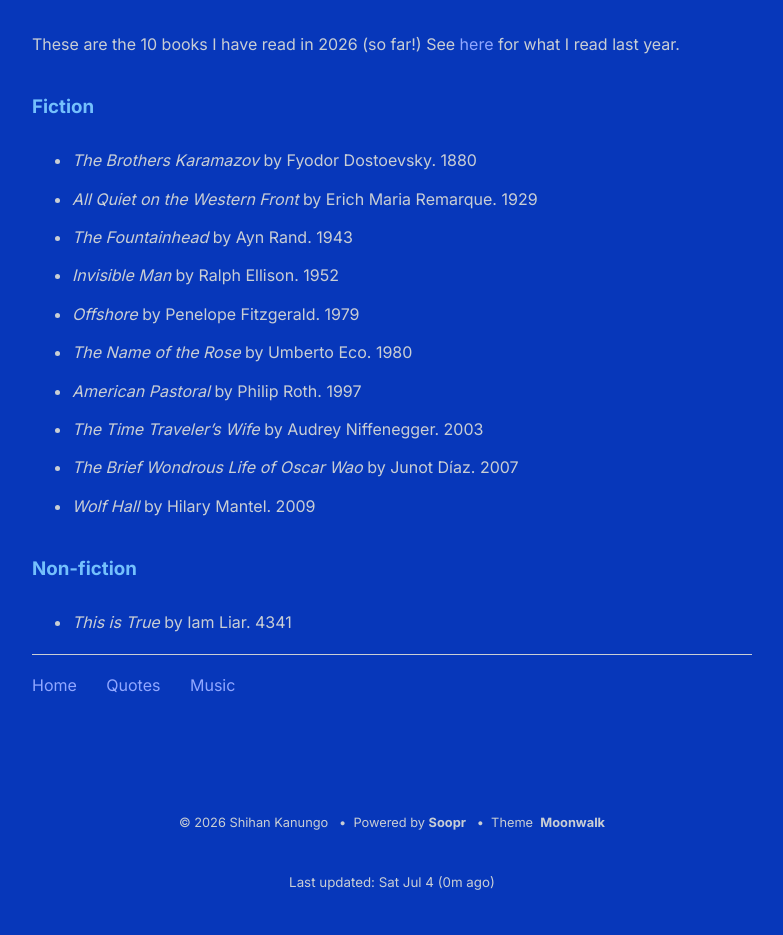
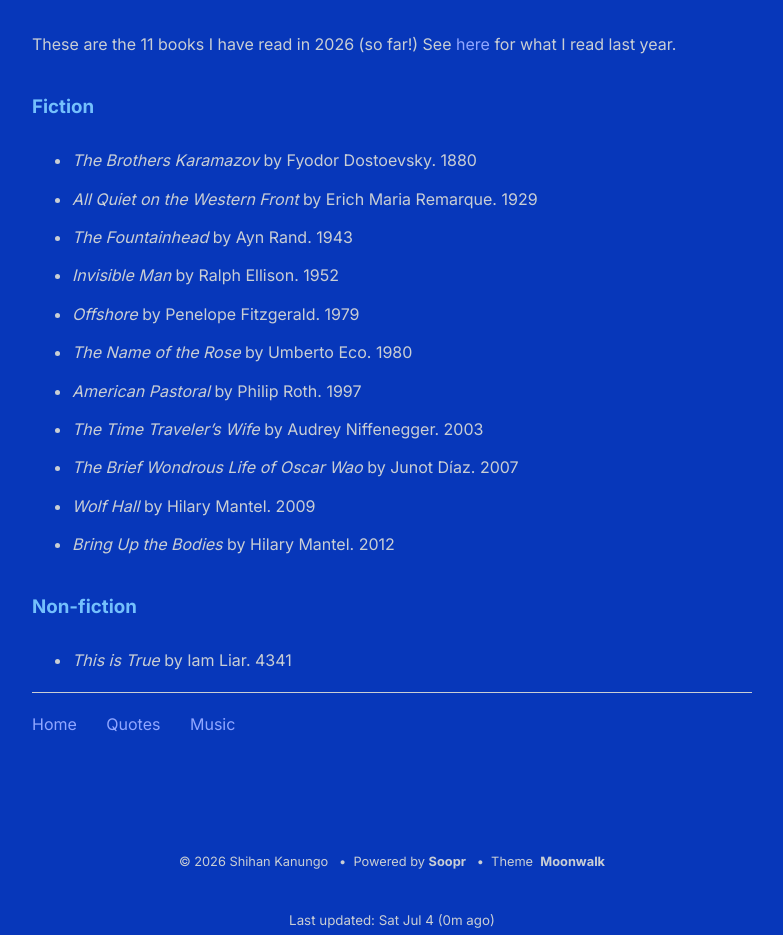
Before and after one commit to shihankanungo/shihankanungo.github.io, a Jekyll site: the page built from books.md, in a window 1280 px wide. Shown: the part 776-1711 px from the top of the page, without its empty margins (248-1031 px from the left). Built offline with Jekyll 4.4.1, drawn with Linux system fonts in a browser that asks for light colours; before the commit the page ends 1673 px from its top, so only the background shows below that.

Commit message:
Update books.md

```diff
--- a/books.md
+++ b/books.md
@@ -8,7 +8,7 @@
 ![ch-reading](images/ch1.png)
 
 <br>
-These are the 10 books I have read in 2026 (so far!) See [here](https://shihankanungo.github.io/wrapped-2025#books) for what I read last year. <br>
+These are the 11 books I have read in 2026 (so far!) See [here](https://shihankanungo.github.io/wrapped-2025#books) for what I read last year. <br>
 
 ### Fiction
 - *The Brothers Karamazov* by Fyodor Dostoevsky. 1880
@@ -21,6 +21,7 @@
 - *The Time Traveler's Wife* by Audrey Niffenegger. 2003
 - *The Brief Wondrous Life of Oscar Wao* by Junot Díaz. 2007
 - *Wolf Hall* by Hilary Mantel. 2009
+- *Bring Up the Bodies* by Hilary Mantel. 2012
 
 
 ### Non-fiction
```
